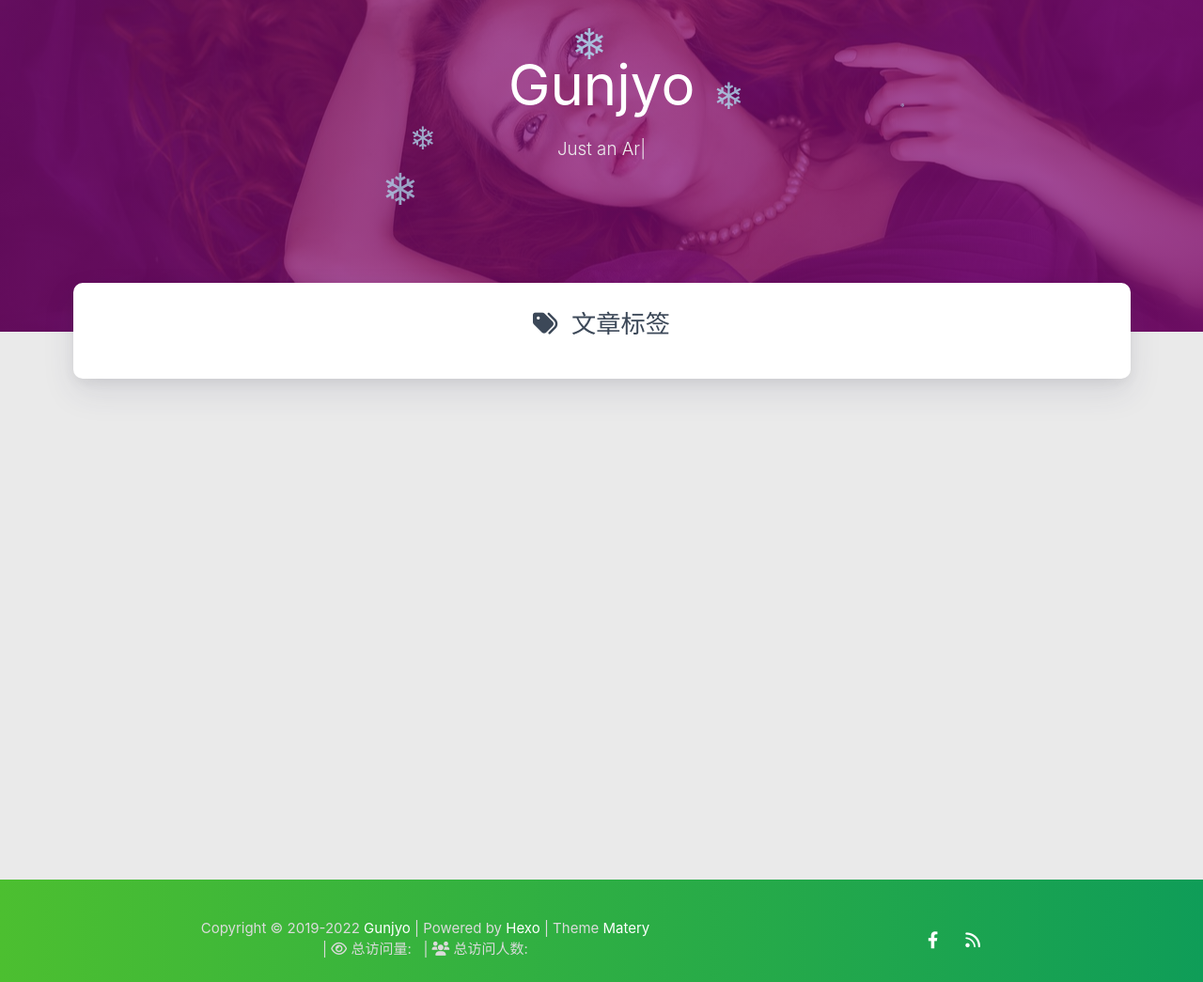
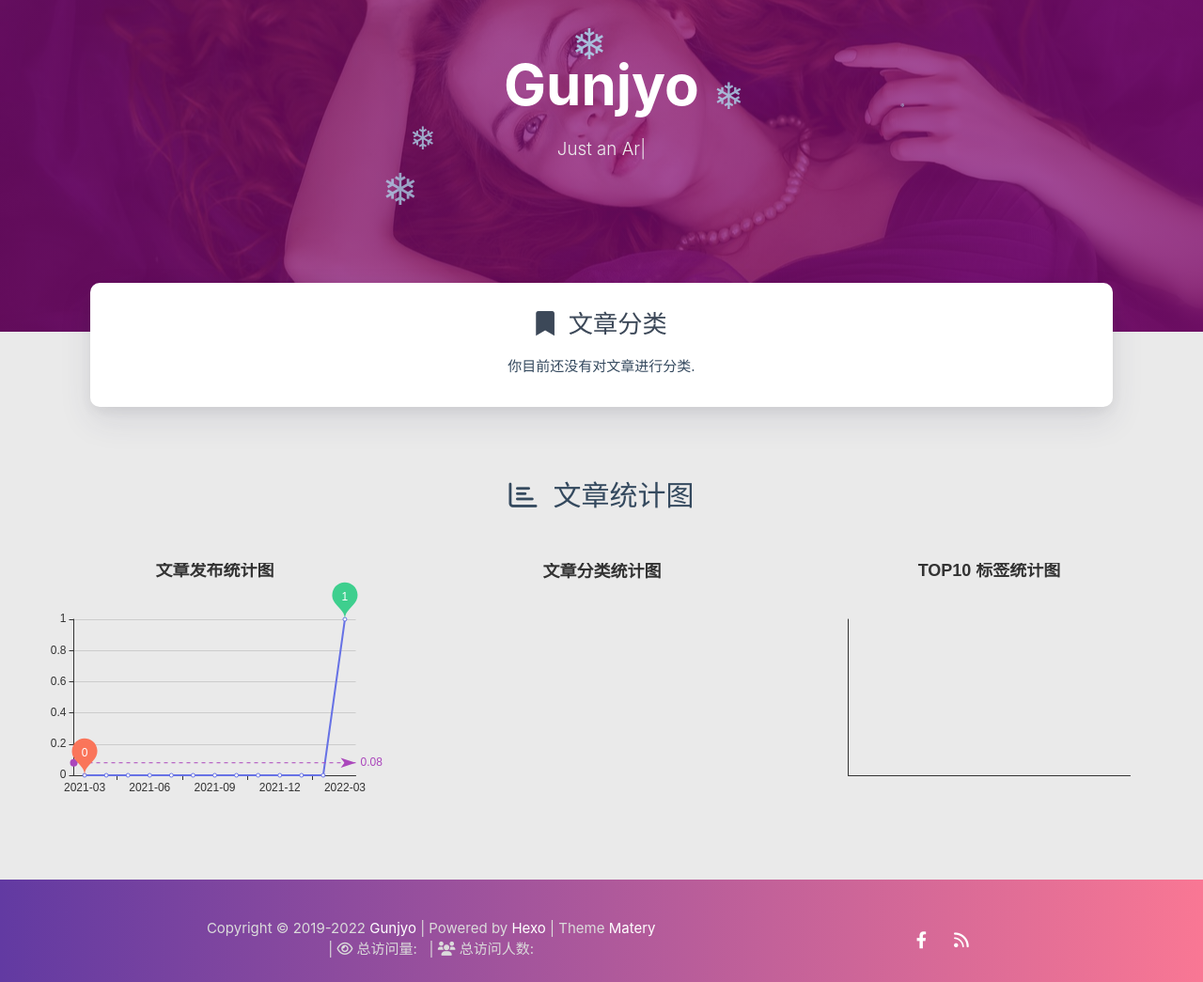
Before and after one commit to gunjyo0817/gunjyo0817.github.io, a plain HTML site: page tags/index.html in a window 1280 px wide. Shown: the part 127-1172 px from the top of the page at 94% size. Drawn offline with nearby package versions, Linux system fonts and the light colour scheme; some packages are replaced by stand-ins of ours; no server answers; a script that the page names is missing.

Commit message:
Site updated: 2022-03-20 03:54:51

```diff
--- a/css/matery.css
+++ b/css/matery.css
@@ -4,6 +4,16 @@
     .container {
         width: 95%;
     }
+    header .brand-logo .logo-span {
+        font-size: 1rem;
+    }
+    .bg-cover .title {
+        font-size: 3rem;
+        font-weight: 700;
+        line-height: 1.85em;
+        margin-bottom: 20px;
+        position: relative;
+    }
 }
 
 /*中等屏幕下(平板类)的样式*/
@@ -11,25 +21,40 @@
     .container {
         width: 90%;
     }
-}
-
+    header .brand-logo .logo-span {
+        font-size: 2rem;
+    }
+    .bg-cover .title {
+        font-size: 4rem;
+        font-weight: 700;
+        line-height: 1.85em;
+        margin-bottom: 20px;
+        position: relative;
+    }
+}
 /*大屏幕下(桌面类)的样式*/
 @media only screen and (min-width: 993px) {
     .container {
-        width: 90%;
+        width: 85%;
         max-width: 1125px;
-    }
-
-    .head-container {
-        position: absolute;
-        padding: 0 30px;
-        width: 100%;
     }
 
     .post-container {
         width: 90%;
         margin: 0 auto;
         max-width: 1250px;
+    }
+
+    header .brand-logo .logo-span {
+        font-size: 2rem;
+    }
+
+    .bg-cover .title {
+        font-size: 4rem;
+        font-weight: 700;
+        line-height: 1.85em;
+        margin-bottom: 20px;
+        position: relative;
     }
 }
 
@@ -241,7 +266,7 @@ mark {
 }
 
 .bg-color {
-    background-image: linear-gradient(to right, #4cbf30 0%, #0f9d58 100%);
+    background-image: linear-gradient(to right,#623AA2 0%,#F97794 100%);
 }
 
 .text-color {
--- a/tags/index.html
+++ b/tags/index.html
@@ -294,6 +294,27 @@
 
 
 
+<div id="category-cloud" class="container chip-container">
+    <div class="card">
+        <div class="card-content">
+            <div class="tag-title center-align">
+                <i class="fas fa-bookmark"></i>&nbsp;&nbsp;文章分类
+            </div>
+            <div class="tag-chips">
+
+                你目前还没有对文章进行分类.
+
+            </div>
+        </div>
+    </div>
+</div>
+
+
+
+
+<!--
+
+
 <div id="tags" class="container chip-container">
     <div class="card">
         <div class="card-content">
@@ -307,7 +328,174 @@
     </div>
 </div>
 
+-->
 
+    <style type="text/css">
+    #posts-chart,
+    #categories-chart,
+    #tags-chart {
+        width: 100%;
+        height: 300px;
+        margin: 0.5rem auto;
+        padding: 0.5rem;
+    }
+</style>
+
+<div id="postCharts" class="post-charts">
+    <div class="title center-align" data-aos="zoom-in-up">
+        <i class="far fa-bar-chart"></i>&nbsp;&nbsp;文章统计图
+    </div>
+    <div class="row">
+        <div class="chart col s12 m6 l4" data-aos="zoom-in-up">
+            <div id="posts-chart"></div>
+        </div>
+
+        <div class="chart col s12 m6 l4" data-aos="zoom-in-up">
+            <div id="categories-chart"></div>
+        </div>
+
+        <div class="chart col s12 m6 l4" data-aos="zoom-in-up">
+            <div id="tags-chart"></div>
+        </div>
+    </div>
+</div>
+
+<script type="text/javascript" src="/libs/echarts/echarts.min.js"></script>
+<script>
+    let postsChart = echarts.init(document.getElementById('posts-chart'));
+    let categoriesChart = echarts.init(document.getElementById('categories-chart'));
+    let tagsChart = echarts.init(document.getElementById('tags-chart'));
+
+
+
+    let postsOption = {
+        title: {
+            text: '文章发布统计图',
+            top: -5,
+            x: 'center'
+        },
+        tooltip: {
+            trigger: 'axis'
+        },
+        xAxis: {
+            type: 'category',
+            data: ["2021-03","2021-04","2021-05","2021-06","2021-07","2021-08","2021-09","2021-10","2021-11","2021-12","2022-01","2022-02","2022-03"]
+        },
+        yAxis: {
+            type: 'value',
+        },
+        series: [
+            {
+                name: '文章篇数',
+                type: 'line',
+                color: ['#6772e5'],
+                data: [0,0,0,0,0,0,0,0,0,0,0,0,1],
+                markPoint: {
+                    symbolSize: 45,
+                    color: ['#fa755a','#3ecf8e','#82d3f4'],
+                    data: [{
+                        type: 'max',
+                        itemStyle: {color: ['#3ecf8e']},
+                        name: '最大值'
+                    }, {
+                        type: 'min',
+                        itemStyle: {color: ['#fa755a']},
+                        name: '最小值'
+                    }]
+                },
+                markLine: {
+                    itemStyle: {color: ['#ab47bc']},
+                    data: [
+                        {type: 'average', name: '平均值'}
+                    ]
+                }
+            }
+        ]
+    };
+
+
+
+    let categoriesOption = {
+        title: {
+            text: '文章分类统计图',
+            top: -4,
+            x: 'center'
+        },
+        tooltip: {
+            trigger: 'item',
+            formatter: "{a} <br/>{b} : {c} ({d}%)"
+        },
+        series: [
+            {
+                name: '分类',
+                type: 'pie',
+                radius: '50%',
+                color: ['#6772e5', '#ff9e0f', '#fa755a', '#3ecf8e', '#82d3f4', '#ab47bc', '#525f7f', '#f51c47', '#26A69A'],
+                data: [],
+                itemStyle: {
+                    emphasis: {
+                        shadowBlur: 10,
+                        shadowOffsetX: 0,
+                        shadowColor: 'rgba(0, 0, 0, 0.5)'
+                    }
+                }
+            }
+        ]
+    };
+
+
+
+    let tagsOption = {
+        title: {
+            text: 'TOP10 标签统计图',
+            top: -5,
+            x: 'center'
+        },
+        tooltip: {},
+        xAxis: [
+            {
+                type: 'category',
+                data: []
+            }
+        ],
+        yAxis: [
+            {
+                type: 'value'
+            }
+        ],
+        series: [
+            {
+                type: 'bar',
+                color: ['#82d3f4'],
+                barWidth : 18,
+                data: [],
+                markPoint: {
+                    symbolSize: 45,
+                    data: [{
+                        type: 'max',
+                        itemStyle: {color: ['#3ecf8e']},
+                        name: '最大值'
+                    }, {
+                        type: 'min',
+                        itemStyle: {color: ['#fa755a']},
+                        name: '最小值'
+                    }],
+                },
+                markLine: {
+                    itemStyle: {color: ['#ab47bc']},
+                    data: [
+                        {type: 'average', name: '平均值'}
+                    ]
+                }
+            }
+        ]
+    };
+
+    // render the charts
+    postsChart.setOption(postsOption);
+    categoriesChart.setOption(categoriesOption);
+    tagsChart.setOption(tagsOption);
+</script>
 
 </main>
 
```
Also changed, not shown: 2022/03/20/hello-world/index.html (+7 -0 lines).
